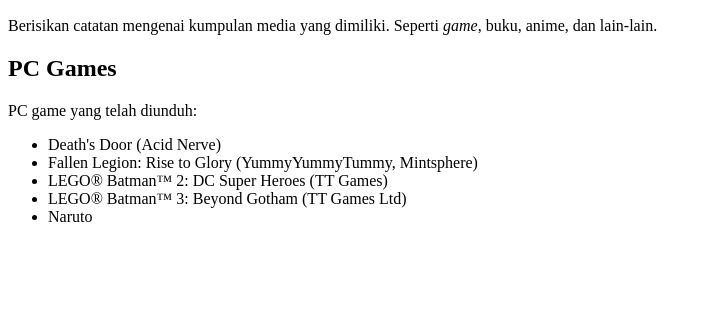
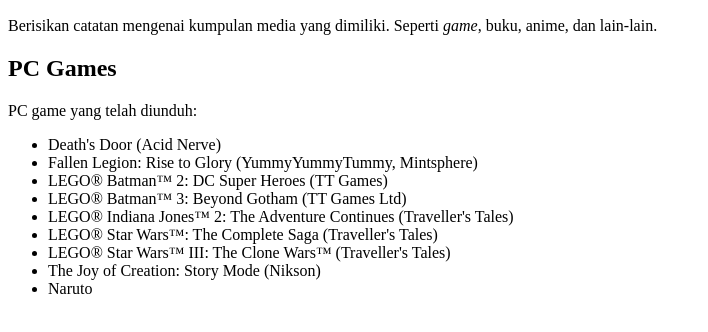
Before and after one commit to FajarMaulid/myNotes, a plain HTML site: page index.html in a window 1280 px wide. Shown: the part 110-442 px from the top of the page, without its empty margins (0-708 px from the left). Drawn offline with Linux system fonts and the light colour scheme.

Commit message:
add some game titles

```diff
--- a/index.html
+++ b/index.html
@@ -17,6 +17,10 @@
     <li>Fallen Legion: Rise to Glory (YummyYummyTummy, Mintsphere)</li>
     <li>LEGO® Batman™ 2: DC Super Heroes (TT Games)</li>
     <li>LEGO® Batman™ 3: Beyond Gotham (TT Games Ltd)</li>
+    <li>LEGO® Indiana Jones™ 2: The Adventure Continues (Traveller's Tales)</li>
+    <li>LEGO® Star Wars™: The Complete Saga (Traveller's Tales)</li>
+    <li>LEGO® Star Wars™ III: The Clone Wars™ (Traveller's Tales)</li>
+    <li>The Joy of Creation: Story Mode (Nikson)</li>
     <li>Naruto</li>
   </ul>
 
```
